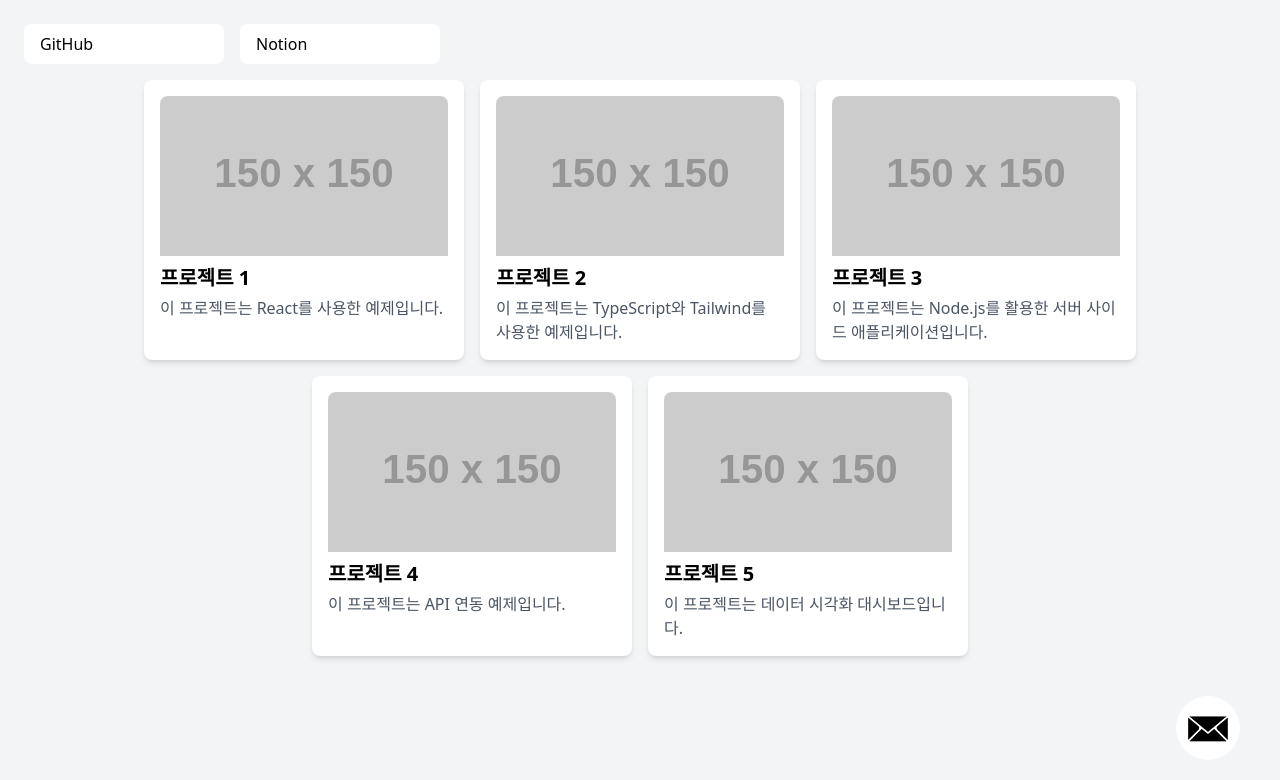
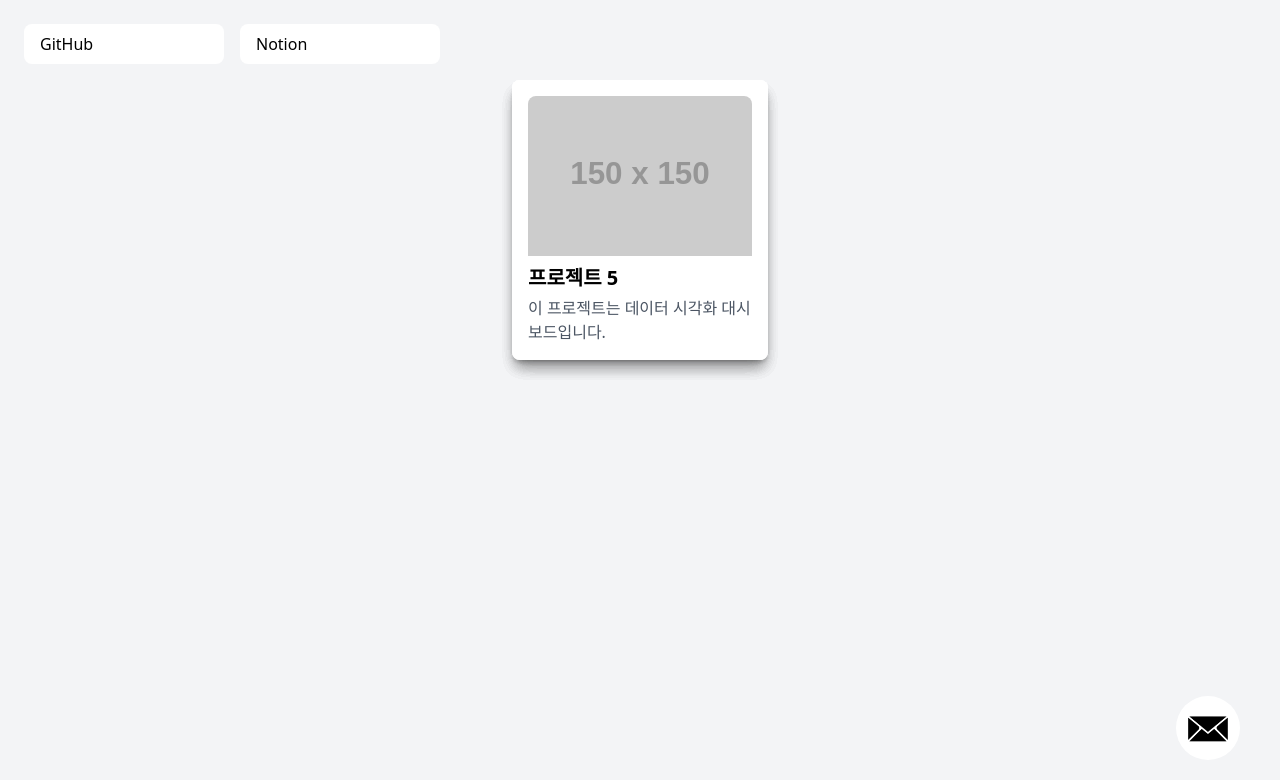
Before and after one commit to Nicknul/Portfolio, a React app: page / in a window 1280 px wide. Shown: the top 780 px of the page. Built offline with nearby package versions, Linux system fonts and the light colour scheme.

Commit message:
:lipstick: 정호연 : 카드 컴포넌트 배치 수정

```diff
--- a/src/components/Card.tsx
+++ b/src/components/Card.tsx
@@ -5,11 +5,18 @@ type CardProps = {
   title: string;
   description: string;
   image: string;
+  index: number; // 카드의 순서를 위한 추가 속성
 };
 
-const Card: React.FC<CardProps> = ({ title, description, image }) => {
+const Card: React.FC<CardProps> = ({ title, description, image, index }) => {
   return (
-    <div className="bg-white rounded-lg shadow-md p-4 w-full sm:w-80">
+    <div
+      className={`bg-white rounded-lg shadow-lg p-4 w-64 absolute transform`}
+      style={{
+        zIndex: 10 - index,
+        left: `${index * 40}px`, // 오른쪽으로 겹쳐지도록 조정
+      }}
+    >
       <img src={image} alt={title} className="w-full h-40 object-cover rounded-t-lg" />
       <h3 className="text-xl font-semibold mt-2">{title}</h3>
       <p className="text-gray-600 mt-1">{description}</p>
```
